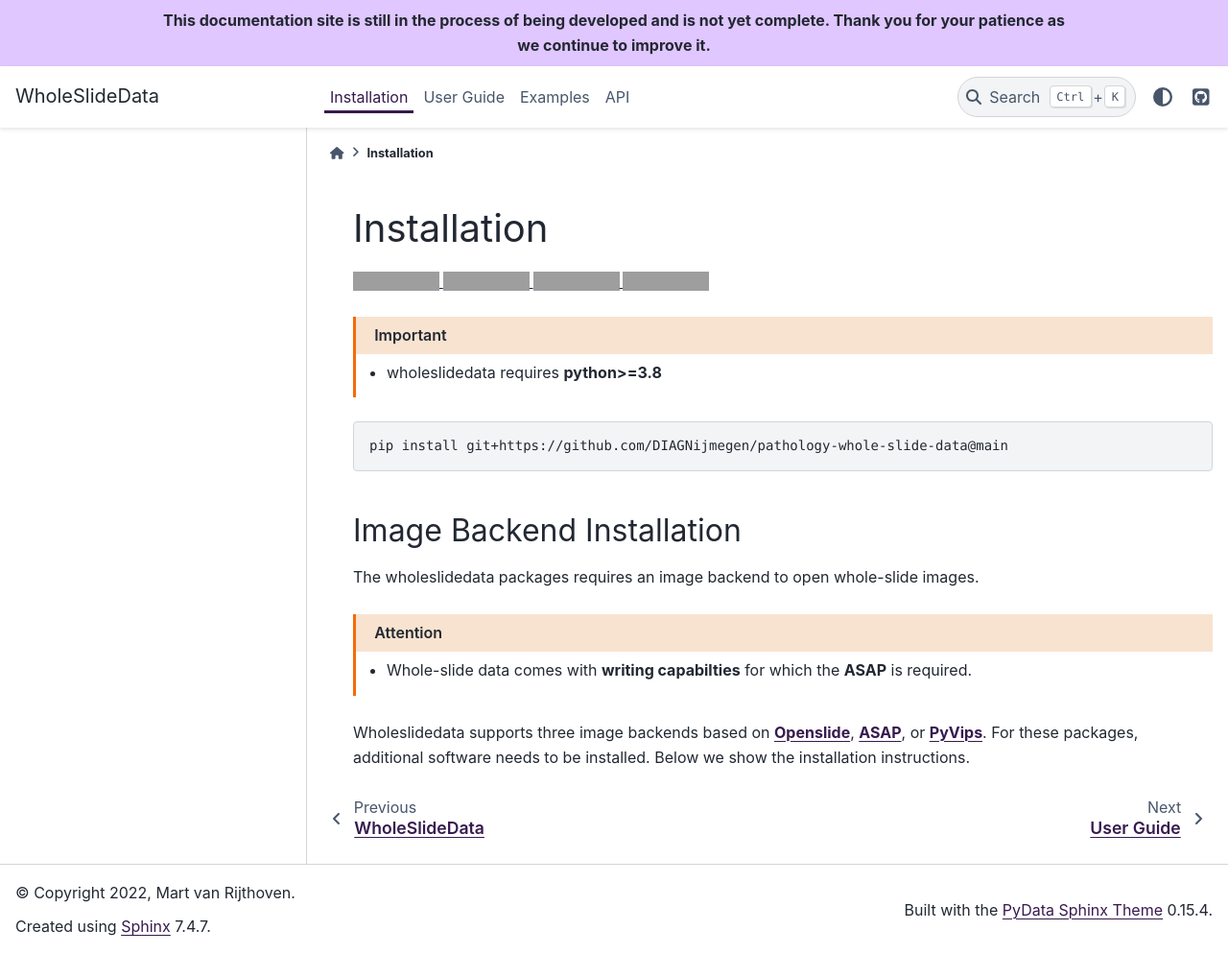
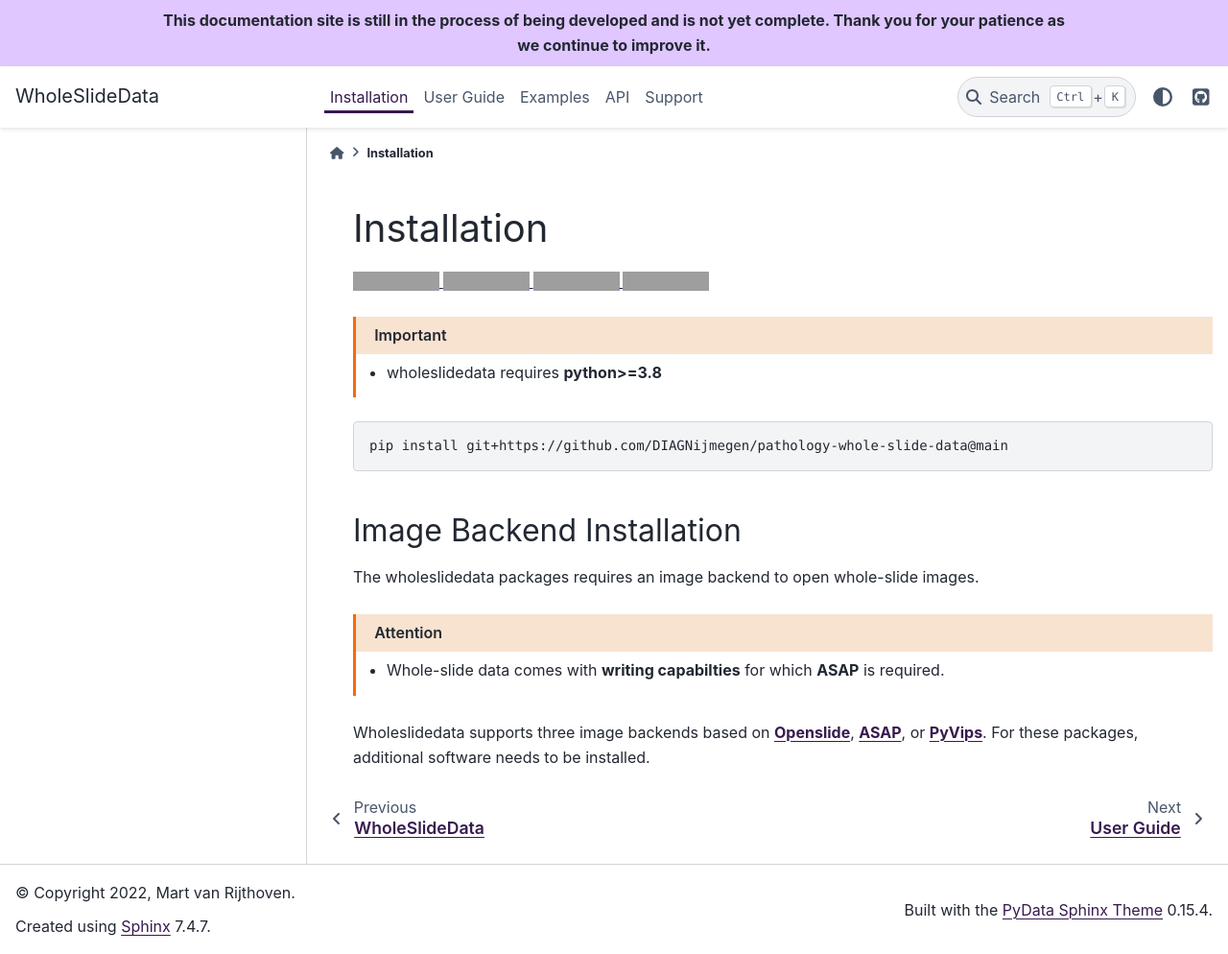
Before and after one commit to DIAGNijmegen/pathology-whole-slide-data, a Sphinx documentation site: the page built from docs/source/installation/index.rst, in a window 1280 px wide and 994 px high. Shown: the whole window at 96% size. Built offline with Sphinx 7.4.7 and the PyData theme 0.15.4, drawn with Linux system fonts in a browser that asks for light colours; pages that are not in the unit, such as notebooks, are missing from menus; grey boxes are pictures that could not be loaded.

Commit message:
update docs

```diff
--- a/docs/source/index.rst
+++ b/docs/source/index.rst
@@ -46,5 +46,5 @@
     ./installation/index
     ./userguide/index
     ./userguide/examples
-    ./userguide/interoperability
     ./api
+    ./support
--- a/docs/source/installation/index.rst
+++ b/docs/source/installation/index.rst
@@ -35,8 +35,7 @@
 The wholeslidedata packages requires an image backend to open whole-slide images.
 
 .. attention::
-   * Whole-slide data comes with **writing capabilties** for which the **ASAP** is required.
+   * Whole-slide data comes with **writing capabilties** for which **ASAP** is required.
 
 
 Wholeslidedata supports three image backends based on `Openslide <https://openslide.org/api/python/>`_, `ASAP <https://computationalpathologygroup.github.io/ASAP/>`_, or `PyVips <https://libvips.github.io/pyvips/>`_. For these packages, additional software needs to be installed.
-Below we show the installation instructions.
```
Also changed, not shown: docs/source/support.rst (added, +36 -0 lines).
